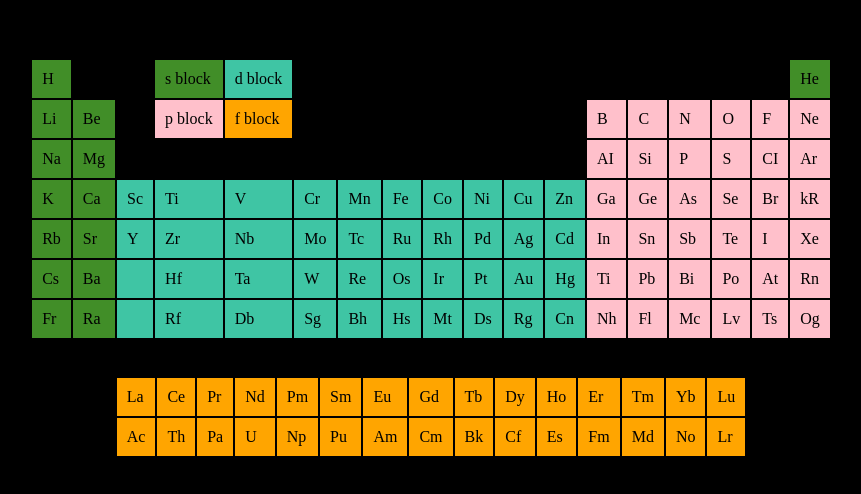
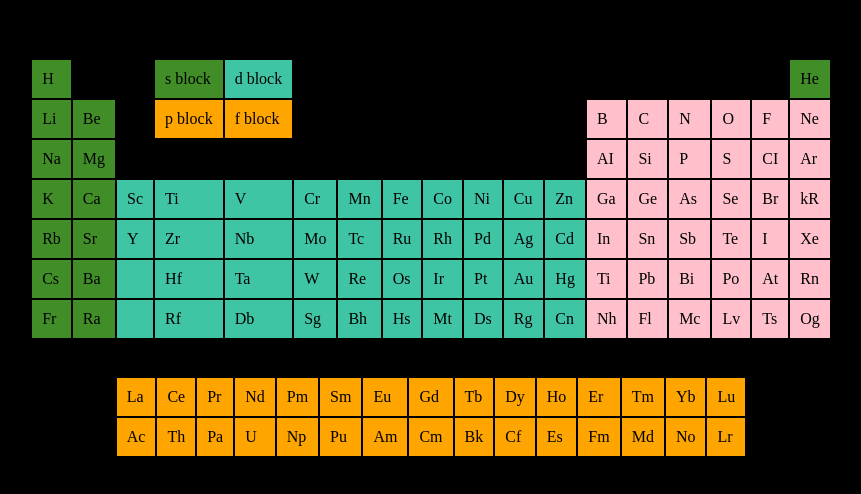
Before and after one commit to ammar-shakeel/Peridoic-table, a plain HTML site: page index.html in a window 1280 px wide. Shown: the part 150-644 px from the top of the page, without its empty margins (209-1070 px from the left). Drawn offline with Linux system fonts and the light colour scheme.

Commit message:
Update index.html

```diff
--- a/index.html
+++ b/index.html
@@ -22,7 +22,7 @@
         <td class="ForstGreen">Li</td>
         <td class="ForstGreen">Be</td>
         <td></td>
-        <td class="pink">p block</td>
+        <td class="orange">p block</td>
         <td class="orange">f block</td>
         <td colspan="7"></td>
         <td class="pink">B</td>
```
